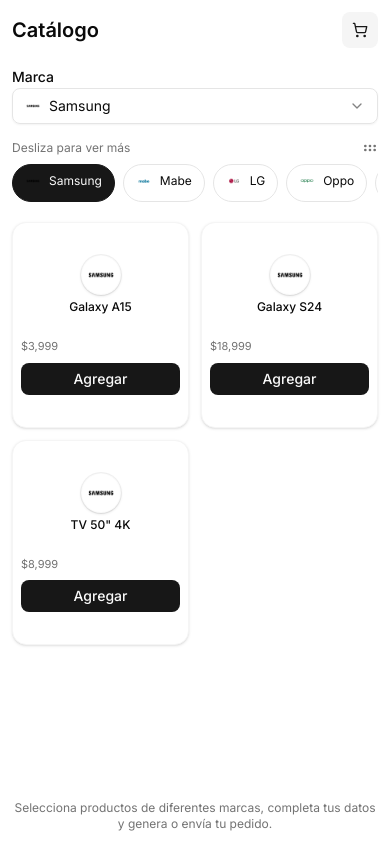
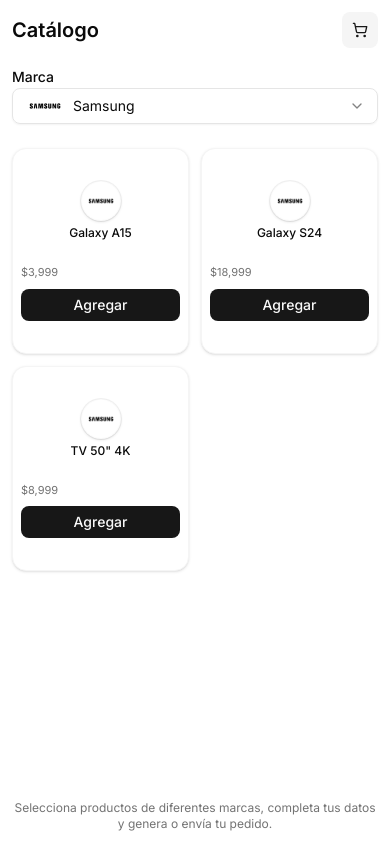
Before and after one commit to bdatamcol/qr-products, a Next.js app: page / in a window 390 px wide. Built offline with nearby package versions, Linux system fonts and the light colour scheme.

Commit message:
fix: change desing

```diff
--- a/src/app/page.tsx
+++ b/src/app/page.tsx
@@ -366,7 +366,7 @@
               <SelectItem key={b.id} value={b.id}>
                 <span className="flex items-center gap-2">
                   {BRAND_LOGOS[b.id] ? (
-                    <img src={BRAND_LOGOS[b.id]} alt={b.name} className="h-4 w-4 object-contain" loading="lazy" width={16} height={16} />
+                    <img src={BRAND_LOGOS[b.id]} alt={b.name} className="h-10 w-10 object-contain" loading="lazy" width={32} height={32} />
                   ) : null}
                   <span>{b.name}</span>
                 </span>
@@ -387,7 +387,7 @@
         </TabsList>
 
         {/* Scroll horizontal con indicador en mobile */}
-        <div className="sm:hidden -mx-3 px-3">
+        {/* <div className="sm:hidden -mx-3 px-3">
           <div className="flex items-center justify-between text-xs text-muted-foreground mb-1">
             <span>Desliza para ver más</span>
             <GripHorizontal className="h-4 w-4" />
@@ -408,7 +408,7 @@
               </button>
             ))}
           </div>
-        </div>
+        </div> */}
 
         {brands.map((b) => (
           <TabsContent key={b.id} value={b.id} className="mt-2">
```
